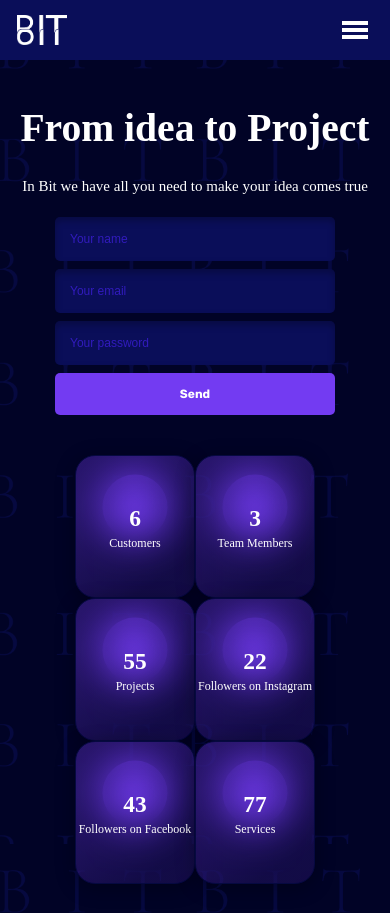
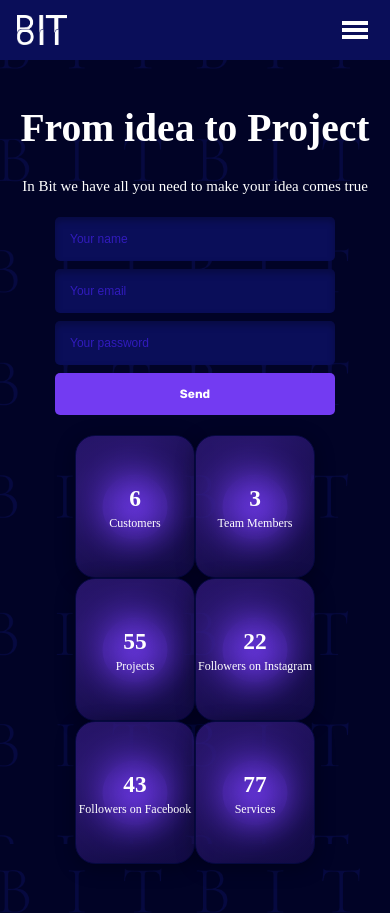
Before and after one commit to ht3aa/bit_team0, a Next.js app: page / in a window 390 px wide. Shown: the top 913 px of the page. Built offline with nearby package versions, Linux system fonts and the light colour scheme; some icons are missing.

Commit message:
close to end2

```diff
--- a/styles/Hero.module.css
+++ b/styles/Hero.module.css
@@ -119,7 +119,6 @@
   }
   .merroirBox {
     width: 100%;
-    margin-top: 20px;
   }
   .mainContentForm {
     width: 80%;
```
